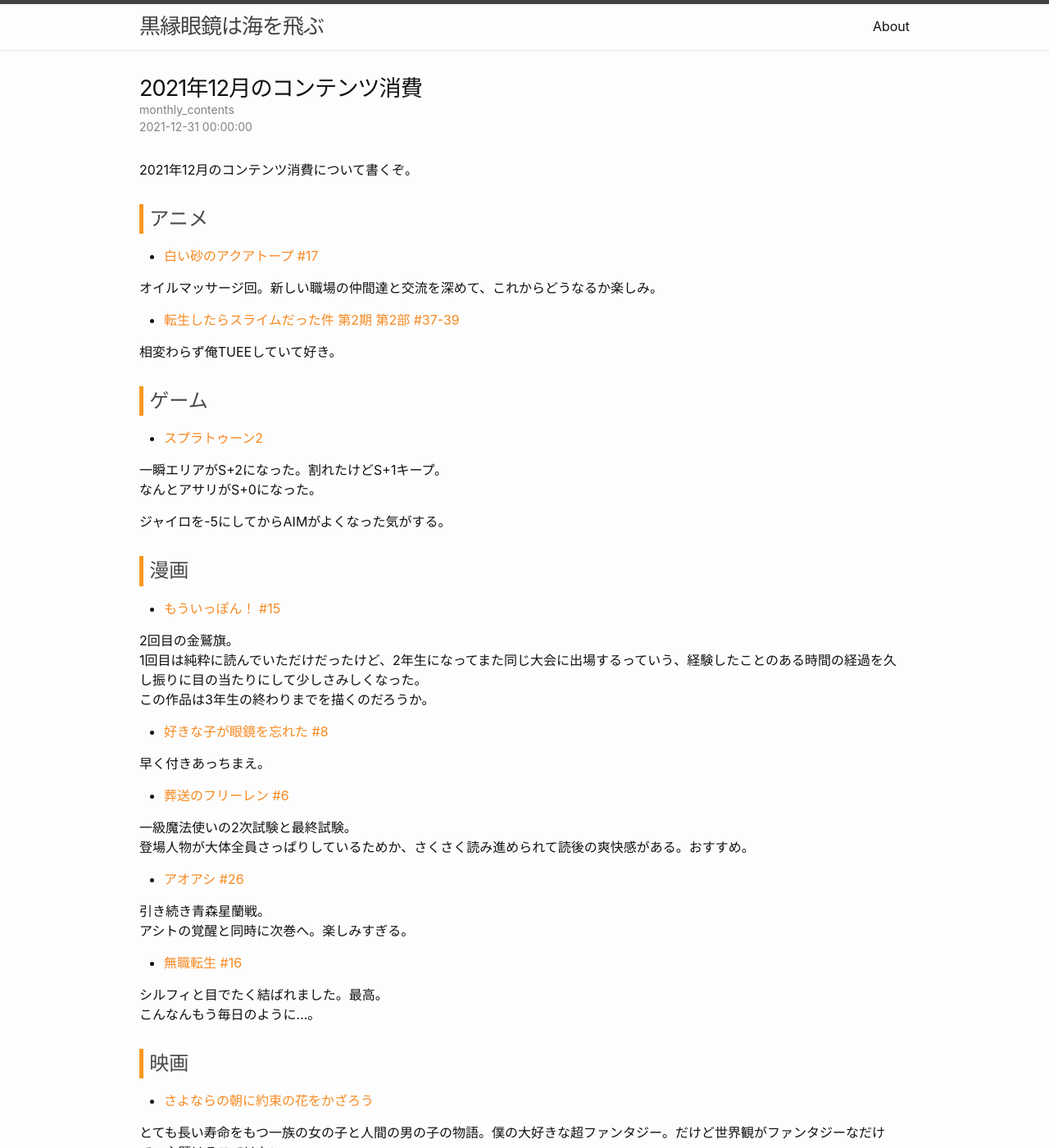
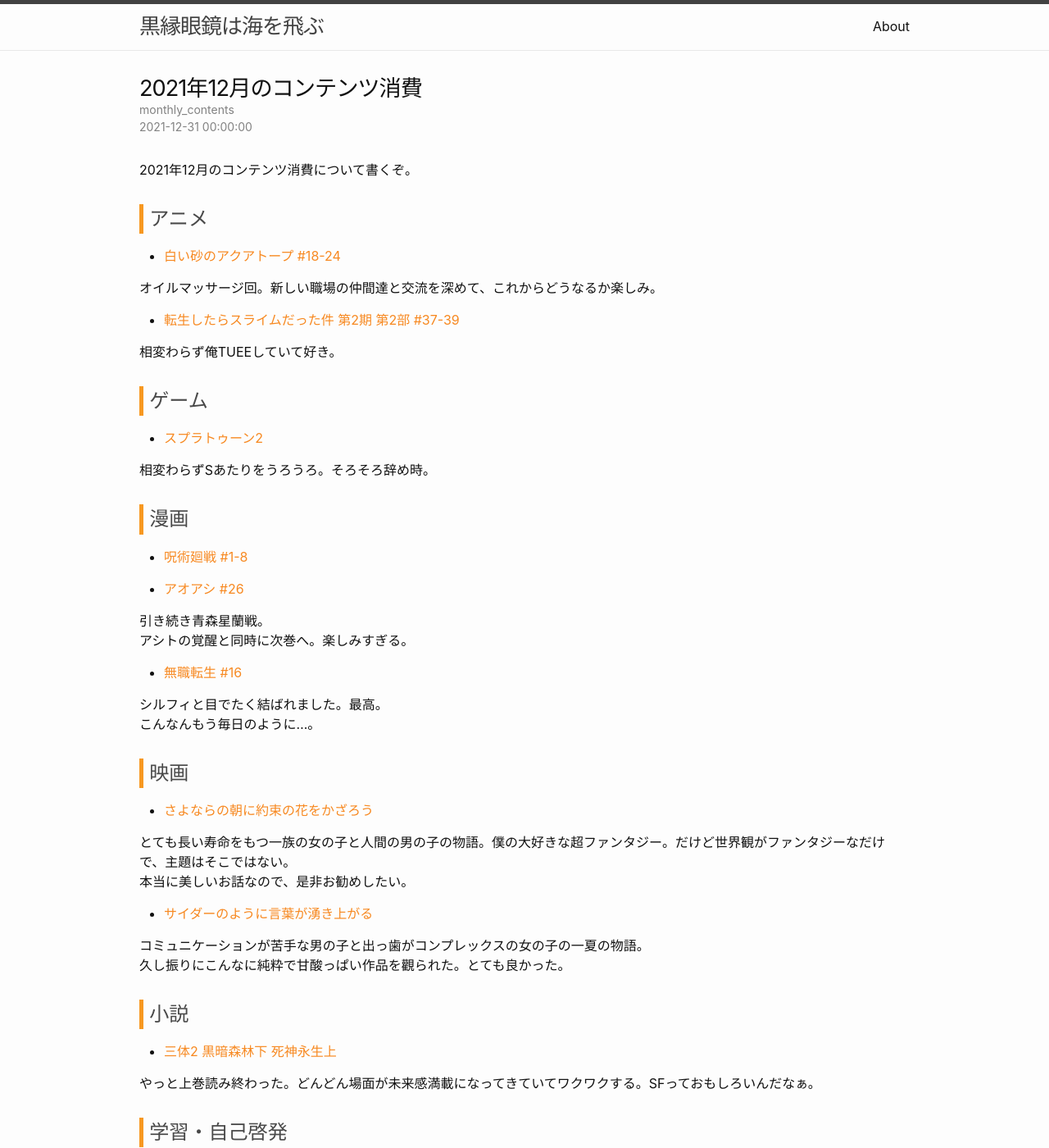
Before and after one commit to ryoo14/blog_ryoo_cc, a Jekyll site: the page built from _posts/2021-12-31-monthly_contents.md, in a window 1280 px wide and 1400 px high. Shown: the whole window at 82% size. Built offline with Jekyll 4.4.1, drawn with Linux system fonts in a browser that asks for light colours.

Commit message:
20211229

```diff
--- a/_posts/2021-12-31-monthly_contents.md
+++ b/_posts/2021-12-31-monthly_contents.md
@@ -7,7 +7,7 @@ categories: monthly_contents
 2021年12月のコンテンツ消費について書くぞ。
 
 ## アニメ
-- [白い砂のアクアトープ #17](https://annict.com/works/7922)
+- [白い砂のアクアトープ #18-24](https://annict.com/works/7922)
 
 オイルマッサージ回。新しい職場の仲間達と交流を深めて、これからどうなるか楽しみ。
 
@@ -20,28 +20,13 @@ categories: monthly_contents
 ## ゲーム
 - [スプラトゥーン2](https://amzn.to/3febU6I)
 
-一瞬エリアがS+2になった。割れたけどS+1キープ。
-なんとアサリがS+0になった。
-
-ジャイロを-5にしてからAIMがよくなった気がする。
+相変わらずSあたりをうろうろ。そろそろ辞め時。
 
 
 ## 漫画
 
-- [もういっぽん！ #15](https://amzn.to/3cQn14t)
+- [呪術廻戦 #1-8](https://amzn.to/3sHaRnm)
 
-2回目の金鷲旗。
-1回目は純粋に読んでいただけだったけど、2年生になってまた同じ大会に出場するっていう、経験したことのある時間の経過を久し振りに目の当たりにして少しさみしくなった。
-この作品は3年生の終わりまでを描くのだろうか。
-
-- [好きな子が眼鏡を忘れた #8](https://amzn.to/3cV8MeE)
-
-早く付きあっちまえ。
-
-- [葬送のフリーレン #6](https://amzn.to/3cRMIBp)
-
-一級魔法使いの2次試験と最終試験。
-登場人物が大体全員さっぱりしているためか、さくさく読み進められて読後の爽快感がある。おすすめ。
 
 - [アオアシ #26](https://amzn.to/3G4anvc)
 
@@ -67,7 +52,7 @@ categories: monthly_contents
 
 
 ## 小説
-- [三体2 黒暗森林](https://amzn.to/3nVKWFO)
+- [三体2 黒暗森林下 死神永生上](https://amzn.to/3pASChJ)
 
 やっと上巻読み終わった。どんどん場面が未来感満載になってきていてワクワクする。SFっておもしろいんだなぁ。
 
```
